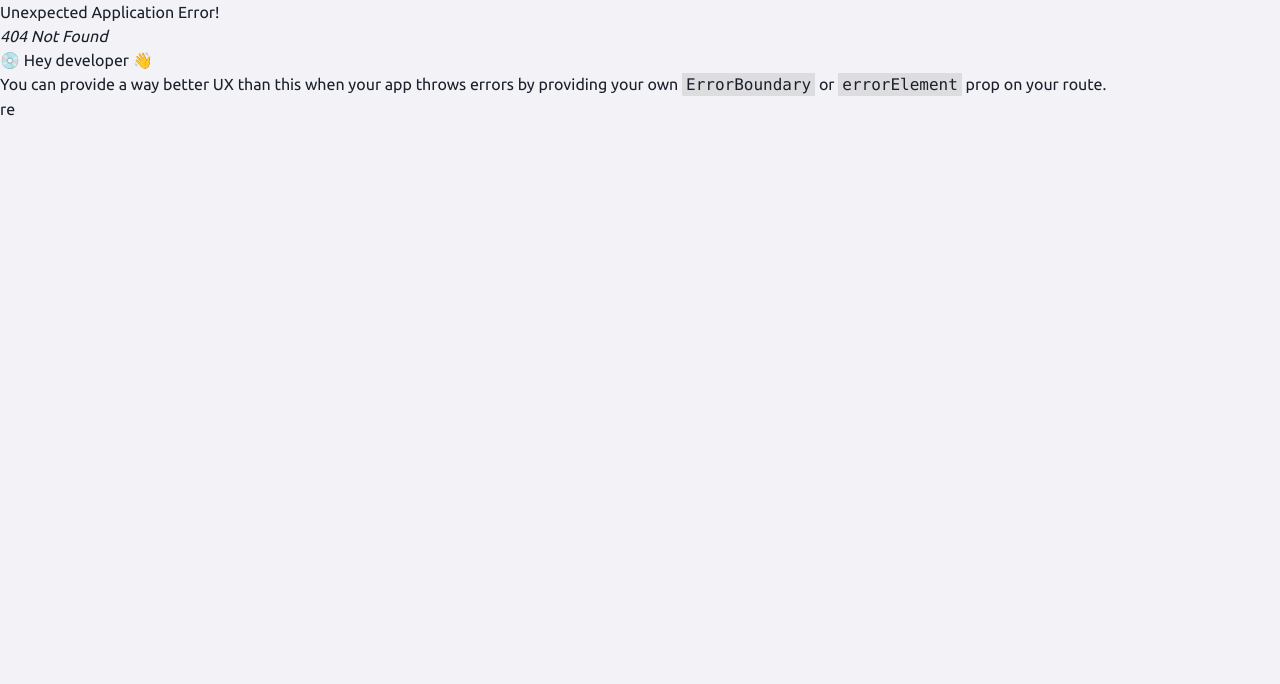
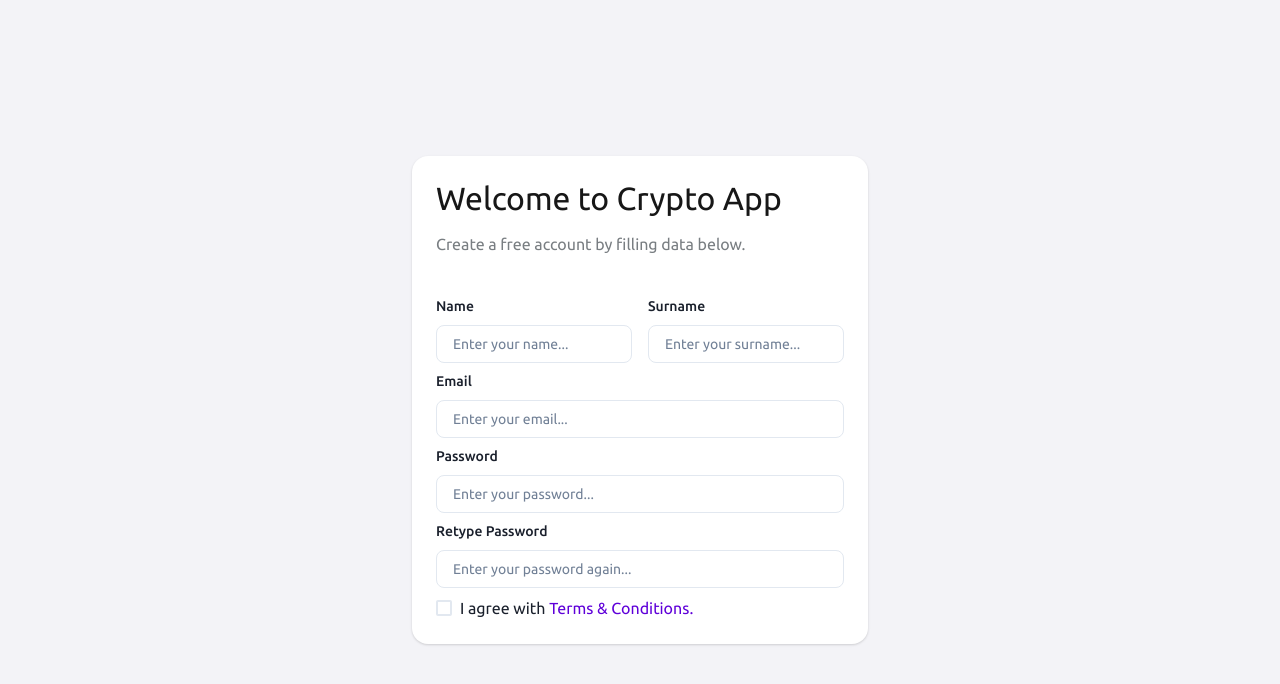
Before and after one commit to AbhayRao2k/React-Dashboard-Authentication, a React (Vite) app in the folder app/: page /signup in a window 1280 px wide. Before the commit this address had no page. Shown: the top 684 px of the page. Built offline with nearby package versions, Linux system fonts and the light colour scheme.

Commit message:
sign up page created

```diff
--- a/app/index.html
+++ b/app/index.html
@@ -11,4 +11,3 @@
     <script type="module" src="/src/main.jsx"></script>
   </body>
 </html>
-re
--- /dev/null
+++ b/app/src/pages/Auth/Signup/Signup.jsx
@@ -0,0 +1,73 @@
+import {
+  Card,
+  Center,
+  Checkbox,
+  Container,
+  Flex,
+  FormControl,
+  FormLabel,
+  Input,
+  Stack,
+  Text,
+} from "@chakra-ui/react";
+
+const Signup = () => {
+  return (
+    <Container>
+      <Center minH="100vh">
+        <Card p="6" borderRadius="1rem" w="456px">
+          <Text textStyle="h1">Welcome to Crypto App</Text>
+          <Text textStyle="p2" color="black.60" mt="4">
+            Create a free account by filling data below.
+          </Text>
+          <Stack mt="10">
+            <Flex gap="4">
+              <FormControl>
+                <FormLabel htmlFor="name">Name</FormLabel>
+                <Input name="name" placeholder="Enter your name..." />
+              </FormControl>
+              <FormControl>
+                <FormLabel htmlFor="surname">Surname</FormLabel>
+                <Input name="surname" placeholder="Enter your surname..." />
+              </FormControl>
+            </Flex>
+            <FormControl>
+              <FormLabel htmlFor="email">Email</FormLabel>
+              <Input
+                name="email"
+                type="email"
+                placeholder="Enter your email..."
+              />
+            </FormControl>
+            <FormControl>
+              <FormLabel htmlFor="password">Password</FormLabel>
+              <Input
+                name="password"
+                type="password"
+                placeholder="Enter your password..."
+              />
+            </FormControl>
+            <FormControl>
+              <FormLabel htmlFor="retypePassword">Retype Password</FormLabel>
+              <Input
+                name="retypePassword"
+                type="password"
+                placeholder="Enter your password again..."
+              />
+            </FormControl>
+            <Checkbox>
+              <Text fontSize="p3">
+              I agree with{" "}
+              <Text as="span" color="p.purple">
+                Terms & Conditions.
+              </Text>
+              </Text>
+            </Checkbox>
+          </Stack>
+        </Card>
+      </Center>
+    </Container>
+  );
+};
+
+export default Signup;
```
Also changed, not shown: app/src/App.jsx (+6 -2 lines), app/src/pages/Auth/Signin/Signin.jsx (added).
